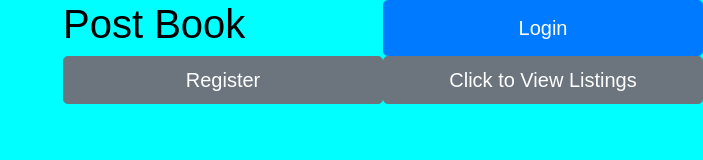
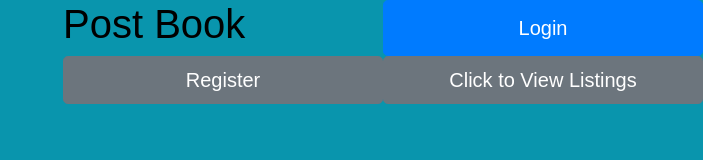
Before and after one commit to tpadilla10117/strangersThings-PostBook-, a plain HTML site: page landing.html in a window 1280 px wide. Shown: the whole page, without its empty margins (577-1280 px from the left). Drawn offline with nearby package versions, Linux system fonts and the light colour scheme; no server answers.

Commit message:
Update landing.css

```diff
--- a/landing.css
+++ b/landing.css
@@ -6,7 +6,7 @@
   }
 
 body {
-    background-color: aqua;
+    background-color: rgb(9, 149, 173);
     color: black;
     font-family: "Fjalla One", Arial;
   }
@@ -23,5 +23,5 @@ body {
 
 #side-pane {
   display: grid;
-  grid-template-columns: 1fr 1fr
+  grid-template-columns: 1fr 1fr;
 }
```
